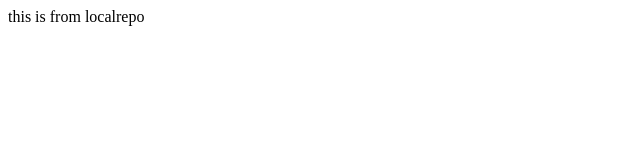
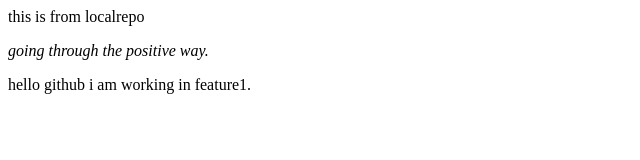
Before and after one commit to ujjwalbasnyat/localrepo, a plain HTML site: page index.html in a window 1280 px wide. Shown: the whole page, without its empty margins (0-640 px from the left). Drawn offline with Linux system fonts and the light colour scheme.

Commit message:
add feature1

```diff
--- a/index.html
+++ b/index.html
@@ -1 +1,3 @@
 <p>this is from localrepo</p>
+<i>going through the positive way.</i>
+<p>hello github i am working in feature1.</p>
```
